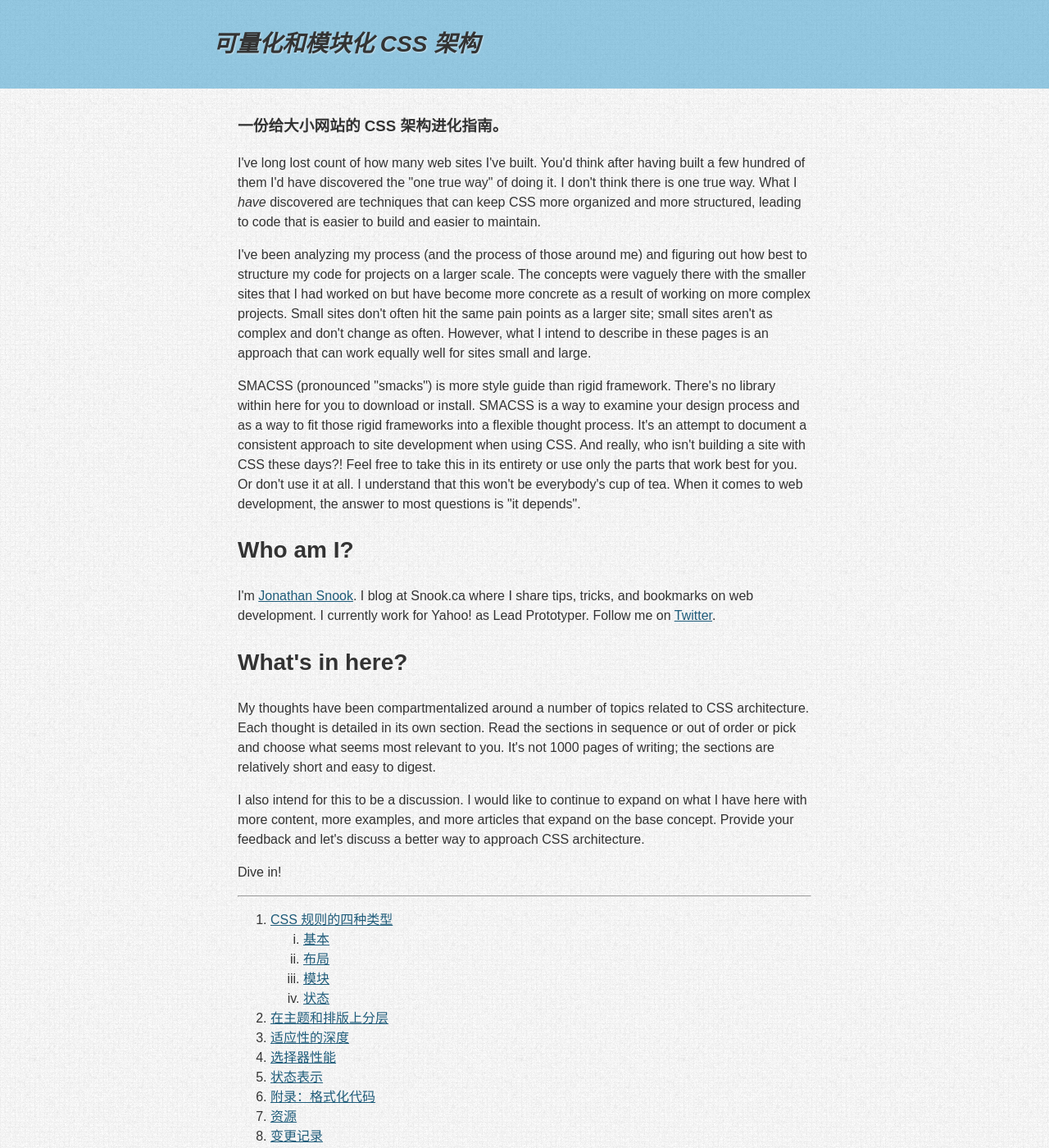
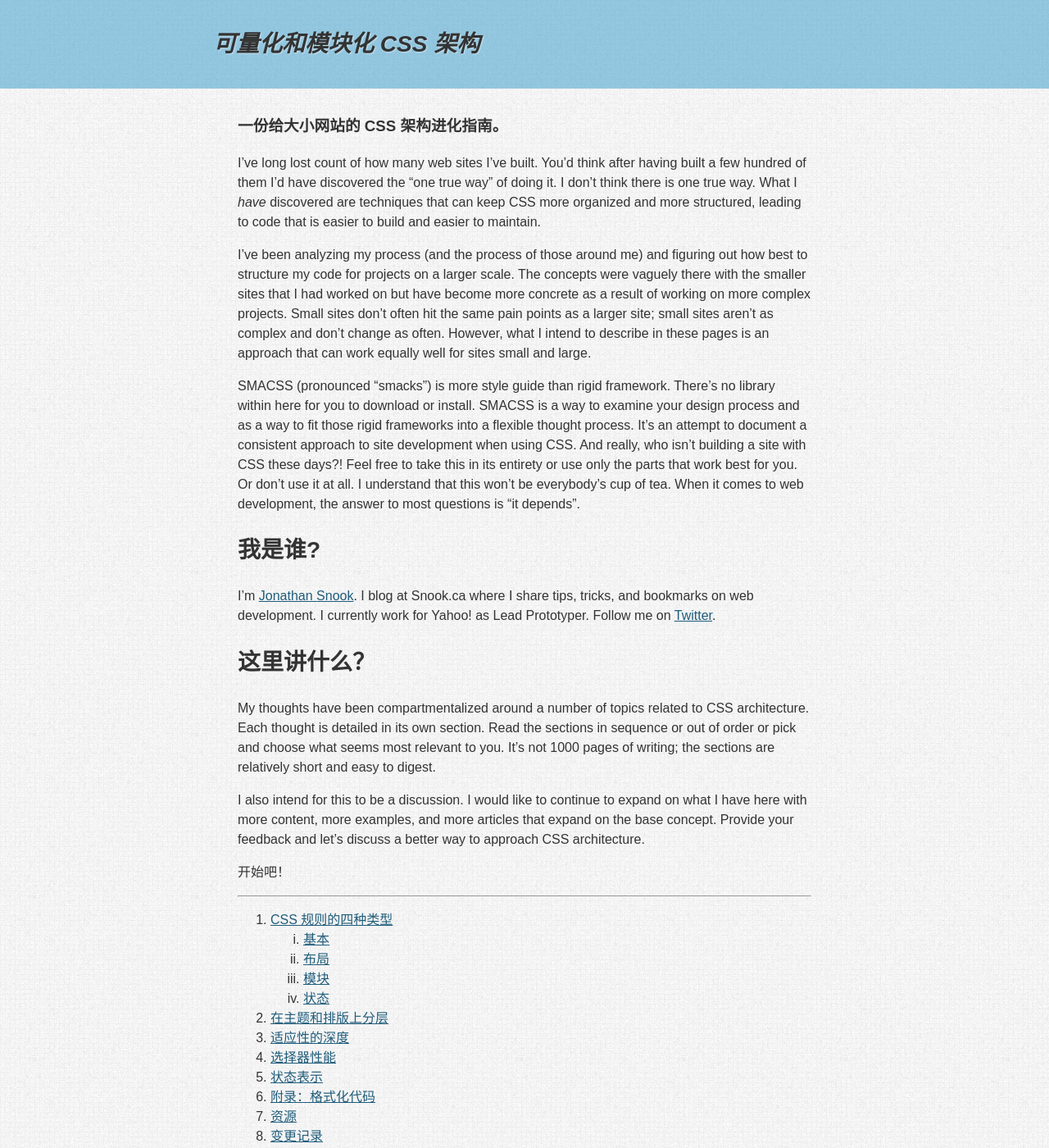
Before and after one commit to GunioRobot/wenbing.github.com, a Jekyll site: the page built from smacss/index.markdown, in a window 1280 px wide and 1400 px high. Shown: the whole window at 82% size. Built offline with Jekyll 4.4.1, drawn with Linux system fonts in a browser that asks for light colours; Markdown is read by kramdown in place of the engine named in the settings.

```diff
--- a/smacss/index.markdown
+++ b/smacss/index.markdown
@@ -5,14 +5,21 @@ title: SMACSS Home
 
 <!-- <h3><em>一份给大小网站的 CSS 架构进化指南。 </em></h3> -->
 ### __一份给大小网站的 CSS 架构进化指南。__
-<p>I've long lost count of how many web sites I've built. You'd think after having built a few hundred of them I'd have discovered the "one true way" of doing it. I don't think there is one true way. What I <em>have</em> discovered are techniques that can keep CSS more organized and more structured, leading to code that is easier to build and easier to maintain.</p>
-<p>I've been analyzing my process (and the process of those around me) and figuring out how best to structure my code for projects on a larger scale. The concepts were vaguely there with the smaller sites that I had worked on but have become more concrete as a result of working on more complex projects. Small sites don't often hit the same pain points as a larger site; small sites aren't as complex and don't change as often. However, what I intend to describe in these pages is an approach that can work equally well for sites small and large.</p>
-<p>SMACSS (pronounced "smacks") is more style guide than rigid framework. There's no library within here for you to download or install. SMACSS is a way to examine your design process and as a way to fit those rigid frameworks into a flexible thought process. It's an attempt to document a consistent approach to site development when using CSS. And really, who isn't building a site with CSS these days?! Feel free to take this in its entirety or use only the parts that work best for you. Or don't use it at all. I understand that this won't be everybody's cup of tea. When it comes to web development, the answer to most questions is "it depends".</p>
 
-<h2>Who am I?</h2>
-<p>I'm <a href="http://snook.ca/">Jonathan Snook</a>. I blog at Snook.ca where I share tips, tricks, and bookmarks on web development. I currently work for Yahoo! as Lead Prototyper. Follow me on <a href="http://twitter.com/snookca">Twitter</a>.</p>
-<h2>What's in here?</h2>
+I've long lost count of how many web sites I've built. You'd think after having built a few hundred of them I'd have discovered the "one true way" of doing it. I don't think there is one true way. What I *have* discovered are techniques that can keep CSS more organized and more structured, leading to code that is easier to build and easier to maintain.
 
-<p>My thoughts have been compartmentalized around a number of topics related to CSS architecture. Each thought is detailed in its own section. Read the sections in sequence or out of order or pick and choose what seems most relevant to you. It's not 1000 pages of writing; the sections are relatively short and easy to digest.</p>
-<p>I also intend for this to be a discussion. I would like to continue to expand on what I have here with more content, more examples, and more articles that expand on the base concept. Provide your feedback and let's discuss a better way to approach CSS architecture.</p>
-<p>Dive in!</p>
+I've been analyzing my process (and the process of those around me) and figuring out how best to structure my code for projects on a larger scale. The concepts were vaguely there with the smaller sites that I had worked on but have become more concrete as a result of working on more complex projects. Small sites don't often hit the same pain points as a larger site; small sites aren't as complex and don't change as often. However, what I intend to describe in these pages is an approach that can work equally well for sites small and large.
+
+SMACSS (pronounced "smacks") is more style guide than rigid framework. There's no library within here for you to download or install. SMACSS is a way to examine your design process and as a way to fit those rigid frameworks into a flexible thought process. It's an attempt to document a consistent approach to site development when using CSS. And really, who isn't building a site with CSS these days?! Feel free to take this in its entirety or use only the parts that work best for you. Or don't use it at all. I understand that this won't be everybody's cup of tea. When it comes to web development, the answer to most questions is "it depends".
+
+## 我是谁?
+
+I'm [Jonathan Snook](http://snook.ca/). I blog at Snook.ca where I share tips, tricks, and bookmarks on web development. I currently work for Yahoo! as Lead Prototyper. Follow me on [Twitter](http://twitter.com/snookca).
+
+## 这里讲什么？
+
+My thoughts have been compartmentalized around a number of topics related to CSS architecture. Each thought is detailed in its own section. Read the sections in sequence or out of order or pick and choose what seems most relevant to you. It's not 1000 pages of writing; the sections are relatively short and easy to digest.
+
+I also intend for this to be a discussion. I would like to continue to expand on what I have here with more content, more examples, and more articles that expand on the base concept. Provide your feedback and let's discuss a better way to approach CSS architecture.
+
+开始吧！
--- a/todo.markdown
+++ b/todo.markdown
@@ -11,10 +11,10 @@ TODO list:
 * l实现每篇文章内的段落导航
 * l修改 about 页面，contact 页面
 * l修改 sidebar
-* l需要的话添加评论
 * lJekyll 可以实现翻页，尝试之
 * __list 内首字母是中文有问题__
 
 上面使用 Markdown 的 list 时发现中文有问题，Markdown 的 list 内首字母是中文的话会解析不了，直接当作段落处理了。
 原因未知。
+
 暂且在中文前添加l，权宜之计。
```
Also changed, not shown: blog/_posts/2011-10-26-creating-application-specific-jquery-plugins.md (added, +103 -0 lines).
